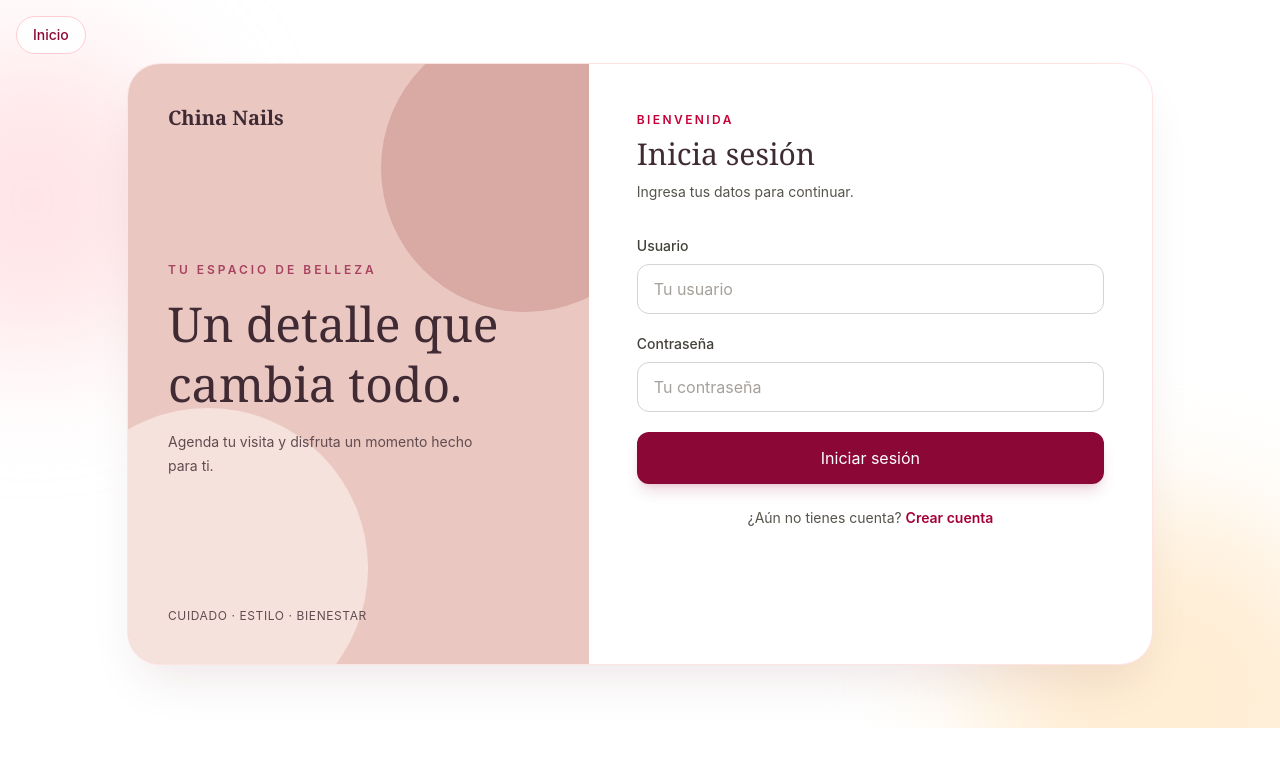
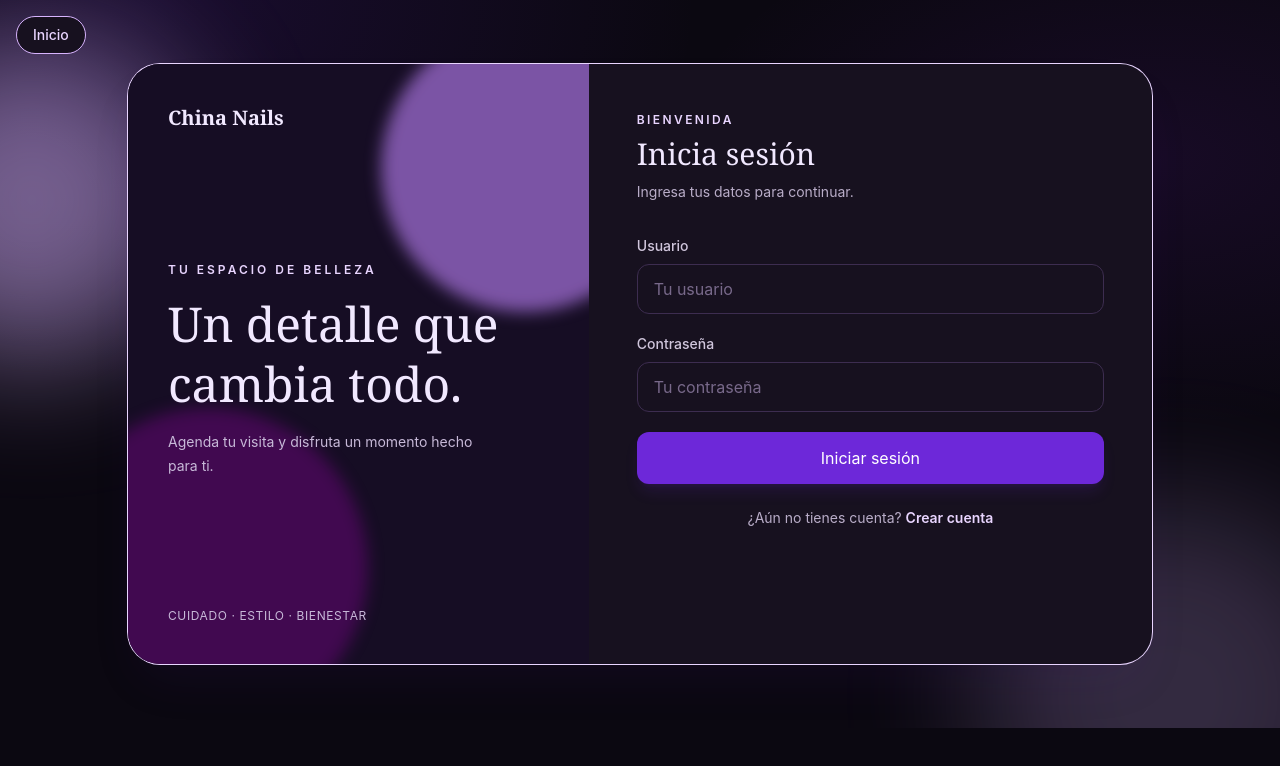
Before and after one commit to CarolMelR/china-nails-frontend, a React (Vite) app: page /login in a window 1280 px wide. Shown: the top 766 px of the page. Built offline with nearby package versions, Linux system fonts and the light colour scheme; no server answers.

Commit message:
Describe lo que cambiaste

```diff
--- a/src/index.css
+++ b/src/index.css
@@ -1,4 +1,58 @@
 @import "tailwindcss";
+
+@theme {
+  --color-rose-50: #f3e8ff;
+  --color-rose-100: #e9d5ff;
+  --color-rose-200: #d8b4fe;
+  --color-rose-300: #c084fc;
+  --color-rose-400: #a855f7;
+  --color-rose-500: #9333ea;
+  --color-rose-600: #7e22ce;
+  --color-rose-700: #6b21a8;
+  --color-rose-800: #581c87;
+  --color-rose-900: #6d28d9;
+  --color-rose-950: #4c1d95;
+
+  --color-stone-50: #100b18;
+  --color-stone-100: #1a1323;
+  --color-stone-200: #2b2038;
+  --color-stone-300: #3d2d50;
+  --color-stone-400: #78698a;
+  --color-stone-500: #9e90ae;
+  --color-stone-600: #b9adc8;
+  --color-stone-700: #d0c6dc;
+  --color-stone-800: #e7e0f0;
+  --color-stone-900: #f7f3fc;
+  --color-slate-900: #f7f3fc;
+
+  --color-orange-100: #24162f;
+  --color-orange-800: #d8b4fe;
+
+  --color-emerald-50: #10231c;
+  --color-emerald-100: #17362b;
+  --color-emerald-700: #6ee7b7;
+  --color-emerald-800: #86efc2;
+  --color-emerald-900: #a7f3d0;
+  --color-emerald-950: #d1fae5;
+
+  --color-sky-50: #111d2a;
+  --color-sky-100: #162d40;
+  --color-sky-800: #7dd3fc;
+  --color-sky-900: #bae6fd;
+  --color-sky-950: #e0f2fe;
+
+  --color-amber-50: #29200f;
+  --color-amber-100: #38290f;
+  --color-amber-800: #fcd34d;
+
+  --color-red-50: #2a121d;
+  --color-red-700: #fda4af;
+
+  --color-violet-100: #251333;
+  --color-violet-800: #c084fc;
+  --color-violet-900: #d8b4fe;
+  --color-violet-950: #e9d5ff;
+}
 
 *,
 *::before,
@@ -7,6 +61,10 @@
 }
 
 :root {
+  color-scheme: dark;
+  --cn-background: #0b0811;
+  --cn-surface: #17111f;
+  --cn-surface-raised: #20172b;
   font-family: Inter, ui-sans-serif, system-ui, -apple-system, BlinkMacSystemFont,
     "Segoe UI", sans-serif;
   font-synthesis: none;
@@ -25,6 +83,11 @@ body {
   min-height: 100vh;
   width: 100%;
   margin: 0;
+  background:
+    radial-gradient(ellipse at 12% 0%, rgb(91 33 182 / 18%), transparent 34rem),
+    radial-gradient(ellipse at 90% 20%, rgb(126 34 206 / 11%), transparent 30rem),
+    var(--cn-background);
+  color: #f7f3fc;
 }
 
 #root {
@@ -49,6 +112,37 @@ img,
 svg,
 video {
   max-width: 100%;
+}
+
+[class~="bg-white"],
+[class~="bg-white/70"],
+[class~="bg-white/80"],
+[class~="bg-white/90"] {
+  background-color: var(--cn-surface);
+}
+
+[class~="bg-[#fff8f6]"],
+[class~="bg-[#fbf4f1]"],
+[class~="bg-[#fff1f1]"],
+[class~="bg-[#f5fbf7]"] {
+  background-color: var(--cn-background);
+}
+
+[class~="bg-[#fbe0e0]"],
+[class~="bg-[#edcfca]"] {
+  background-color: var(--cn-surface-raised);
+}
+
+[class~="text-[#402b35]"] {
+  color: #f1e8ff;
+}
+
+[class~="text-[#624b50]"] {
+  color: #c7b9d8;
+}
+
+[class*="text-rose-"] {
+  color: #e9d5ff;
 }
 
 @media (max-width: 768px) {
--- a/src/layouts/AdminLayout.tsx
+++ b/src/layouts/AdminLayout.tsx
@@ -13,7 +13,7 @@ export const AdminLayout: FC = () => {
   }
 
   return (
-    <div className="min-h-screen bg-[#fbf4f1] text-[#402b35]">
+    <div className="min-h-screen bg-[#fbf4f1] text-[#f1e8ff]">
       <header className="admin-layout-header flex min-h-[72px] flex-wrap items-center justify-between gap-3 border-b border-rose-100 bg-white/80 px-6 py-3 sm:px-10">
         <span className="font-serif text-xl font-semibold">China Nails</span>
         <div className="admin-layout-header-actions flex items-center gap-3">
--- a/src/pages/admin/Dashboard.tsx
+++ b/src/pages/admin/Dashboard.tsx
@@ -307,7 +307,7 @@ export const Dashboard: FC = () => {
       </section>
 
       <section className="grid gap-4 md:grid-cols-2">
-        <article className="rounded-2xl bg-[#edcfca] p-6 sm:p-7">
+        <article className="rounded-2xl border border-violet-500/25 bg-[#20172b] p-6 shadow-lg shadow-violet-950/15 sm:p-7">
           <p className="text-xs font-semibold uppercase tracking-[0.2em] text-rose-900/70">
             Agenda
           </p>
--- a/src/pages/auth/Login.tsx
+++ b/src/pages/auth/Login.tsx
@@ -52,13 +52,13 @@ export const Login: FC = () => {
         Inicio
       </Link>
       <div className="pointer-events-none absolute -left-32 top-10 h-80 w-80 rounded-full bg-rose-200/50 blur-3xl" />
-      <div className="pointer-events-none absolute -bottom-40 -right-20 h-96 w-96 rounded-full bg-orange-100 blur-3xl" />
+      <div className="pointer-events-none absolute -bottom-40 -right-20 h-96 w-96 rounded-full bg-violet-900/20 blur-3xl" />
 
       <section className="relative grid w-full max-w-5xl overflow-hidden rounded-[2rem] bg-white shadow-2xl shadow-rose-950/10 ring-1 ring-rose-100 md:grid-cols-[0.9fr_1.1fr]">
-        <div className="relative hidden min-h-[600px] overflow-hidden bg-[#eac8c1] p-10 md:flex md:flex-col md:justify-between">
-          <div className="absolute -right-20 -top-10 h-72 w-72 rounded-full bg-[#d9a9a4]" />
-          <div className="absolute -bottom-16 -left-20 h-80 w-80 rounded-full bg-[#f6e2dc]" />
-          <p className="relative font-serif text-xl font-semibold text-[#402b35]">
+        <div className="relative hidden min-h-[600px] overflow-hidden bg-[#160d24] p-10 md:flex md:flex-col md:justify-between">
+          <div className="absolute -right-20 -top-10 h-72 w-72 rounded-full bg-violet-800/60 blur-sm" />
+          <div className="absolute -bottom-16 -left-20 h-80 w-80 rounded-full bg-fuchsia-700/30 blur-sm" />
+          <p className="relative font-serif text-xl font-semibold text-[#f1e8ff]">
             China Nails
           </p>
           <div className="relative">
@@ -68,11 +68,11 @@ export const Login: FC = () => {
             <h1 className="mt-4 font-serif text-5xl leading-tight text-[#402b35]">
               Un detalle que cambia todo.
             </h1>
-            <p className="mt-4 max-w-xs text-sm leading-6 text-[#624b50]">
+            <p className="mt-4 max-w-xs text-sm leading-6 text-[#c7b9d8]">
               Agenda tu visita y disfruta un momento hecho para ti.
             </p>
           </div>
-          <span className="relative text-xs tracking-wider text-[#624b50]">
+          <span className="relative text-xs tracking-wider text-[#c7b9d8]">
             CUIDADO · ESTILO · BIENESTAR
           </span>
         </div>
--- a/src/pages/auth/Register.tsx
+++ b/src/pages/auth/Register.tsx
@@ -59,13 +59,13 @@ export const Register: FC = () => {
         Inicio
       </Link>
       <div className="pointer-events-none absolute -left-32 top-10 h-80 w-80 rounded-full bg-rose-200/50 blur-3xl" />
-      <div className="pointer-events-none absolute -bottom-40 -right-20 h-96 w-96 rounded-full bg-orange-100 blur-3xl" />
+      <div className="pointer-events-none absolute -bottom-40 -right-20 h-96 w-96 rounded-full bg-violet-900/20 blur-3xl" />
 
       <section className="relative grid w-full max-w-5xl overflow-hidden rounded-[2rem] bg-white shadow-2xl shadow-rose-950/10 ring-1 ring-rose-100 md:grid-cols-[0.9fr_1.1fr]">
-        <div className="relative hidden min-h-[650px] overflow-hidden bg-[#eac8c1] p-10 md:flex md:flex-col md:justify-between">
-          <div className="absolute -right-20 -top-10 h-72 w-72 rounded-full bg-[#d9a9a4]" />
-          <div className="absolute -bottom-16 -left-20 h-80 w-80 rounded-full bg-[#f6e2dc]" />
-          <p className="relative font-serif text-xl font-semibold text-[#402b35]">
+        <div className="relative hidden min-h-[650px] overflow-hidden bg-[#160d24] p-10 md:flex md:flex-col md:justify-between">
+          <div className="absolute -right-20 -top-10 h-72 w-72 rounded-full bg-violet-800/60 blur-sm" />
+          <div className="absolute -bottom-16 -left-20 h-80 w-80 rounded-full bg-fuchsia-700/30 blur-sm" />
+          <p className="relative font-serif text-xl font-semibold text-[#f1e8ff]">
             China Nails
           </p>
           <div className="relative">
@@ -75,11 +75,11 @@ export const Register: FC = () => {
             <h1 className="mt-4 font-serif text-5xl leading-tight text-[#402b35]">
               Tu próxima cita comienza aquí.
             </h1>
-            <p className="mt-4 max-w-xs text-sm leading-6 text-[#624b50]">
+            <p className="mt-4 max-w-xs text-sm leading-6 text-[#c7b9d8]">
               Crea tu cuenta para reservar y gestionar tus visitas.
             </p>
           </div>
-          <span className="relative text-xs tracking-wider text-[#624b50]">
+          <span className="relative text-xs tracking-wider text-[#c7b9d8]">
             CUIDADO · ESTILO · BIENESTAR
           </span>
         </div>
--- a/src/pages/public/Home.tsx
+++ b/src/pages/public/Home.tsx
@@ -95,13 +95,13 @@ export const Home: FC = () => {
           </div>
         </div>
         <div className="mx-auto flex w-full max-w-[350px] flex-col gap-3">
-          <div className="aspect-square w-full overflow-hidden rounded-[2rem] bg-[#fbe0e0] shadow-xl shadow-rose-950/10">
+          <div className="aspect-square w-full overflow-hidden rounded-[2rem] border border-violet-500/30 bg-[#0b0811] p-2 shadow-2xl shadow-violet-950/40">
             <img
               alt="Logotipo de China Nails"
-              className="h-full w-full object-cover"
-              height={380}
-              src="/china-nails-logo.png"
-              width={380}
+              className="h-full w-full rounded-[1.5rem] object-contain"
+              height={768}
+              src="/china-nails-logo-new.png"
+              width={768}
             />
           </div>
           <div className="rounded-2xl bg-white/90 px-5 py-3 shadow-lg">
@@ -148,7 +148,7 @@ export const Home: FC = () => {
             </ul>
             <a
               aria-label="Enviar mensaje por WhatsApp al 56 6259 0130"
-              className="mt-4 inline-flex items-center justify-center rounded-full bg-[#187A55] px-5 py-3 text-sm font-semibold text-white shadow-sm transition hover:bg-[#125E41] focus-visible:outline-2 focus-visible:outline-offset-2 focus-visible:outline-[#125E41]"
+              className="mt-4 inline-flex items-center justify-center rounded-full bg-violet-700 px-5 py-3 text-sm font-semibold text-white shadow-sm shadow-violet-950/30 transition hover:bg-violet-600 focus-visible:outline-2 focus-visible:outline-offset-2 focus-visible:outline-violet-400"
               href={whatsappUrl.toString()}
               rel="noopener noreferrer"
               target="_blank"
```
Also changed, not shown: public/china-nails-logo-new.png (added).
